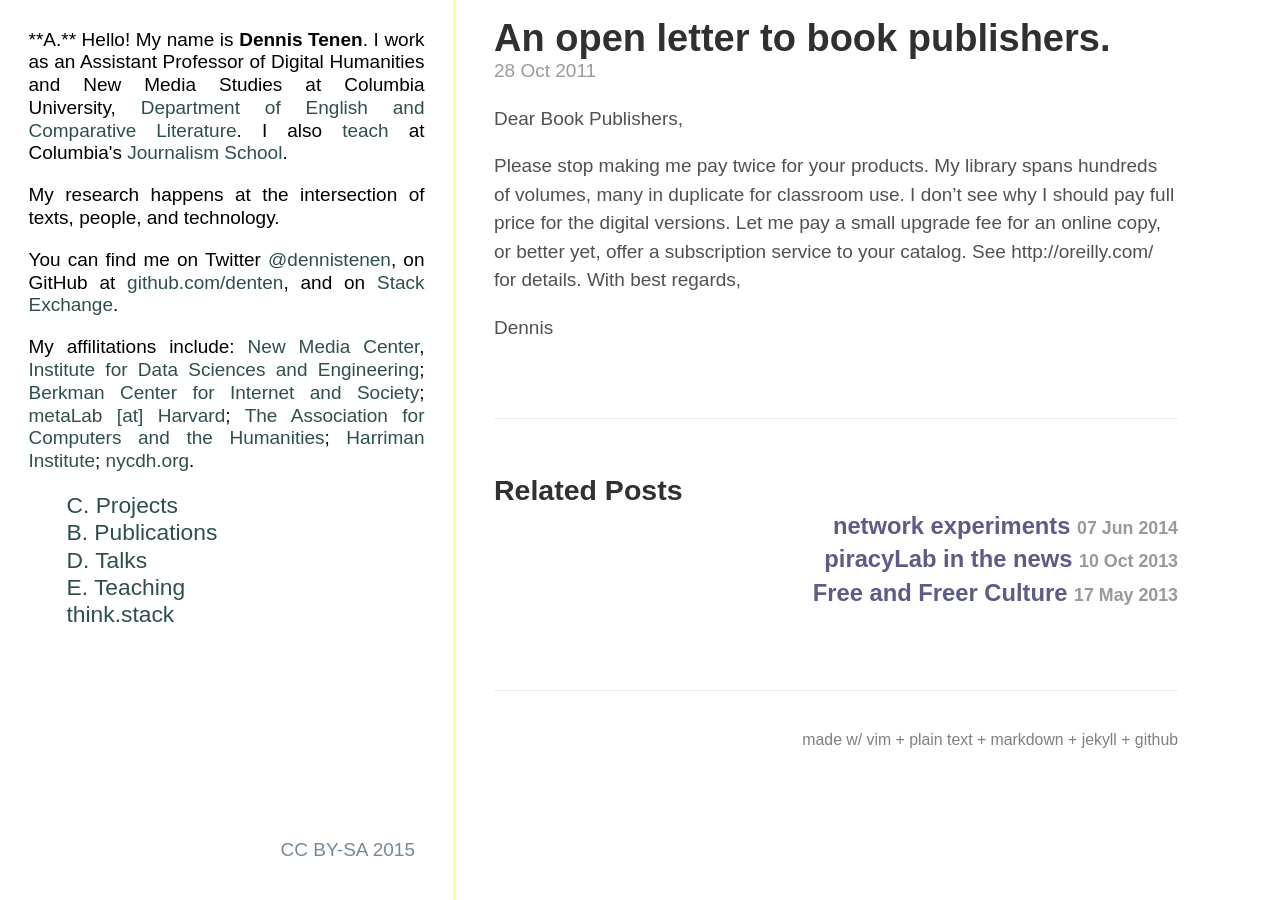
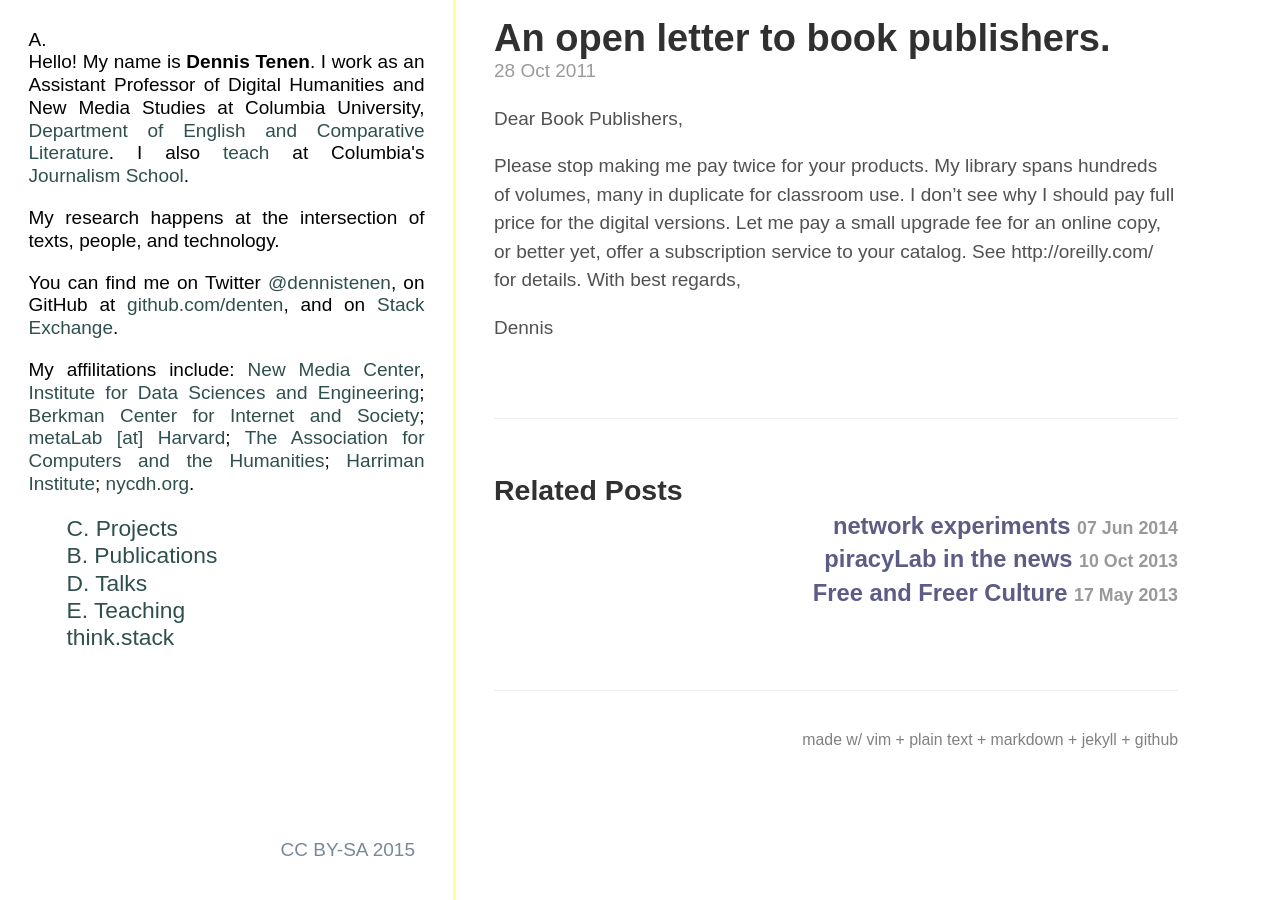
Before and after one commit to denten/denten.github.io, a Jekyll site: the page built from _posts/2011-10-28-an-open-letter-to-book-publishers.markdown, in a window 1280 px wide. Built offline with Jekyll 4.4.1, drawn with Linux system fonts in a browser that asks for light colours; some web fonts are replaced.

Commit message:
updating bio

```diff
--- a/_includes/CV/archive/bio.md
+++ b/_includes/CV/archive/bio.md
@@ -1,4 +1,4 @@
-<p>**A.** Hello! My name is <b>Dennis Tenen</b>. I work as an Assistant Professor of Digital Humanities and New Media Studies at Columbia University, <a href="http://english.columbia.edu/people/profile/453">Department of English and Comparative Literature</a>. I also <a href="https://github.com/ledeprogram/courses">teach</a> at Columbia's <a href="http://www.journalism.columbia.edu/page/1058-the-lede-program-an-introduction-to-data-practices/906">Journalism School</a>.</p>
+<p>Hello! My name is <b>Dennis Tenen</b>. I work as an Assistant Professor of Digital Humanities and New Media Studies at Columbia University, <a href="http://english.columbia.edu/people/profile/453">Department of English and Comparative Literature</a>. I also <a href="https://github.com/ledeprogram/courses">teach</a> at Columbia's <a href="http://www.journalism.columbia.edu/page/1058-the-lede-program-an-introduction-to-data-practices/906">Journalism School</a>.</p>
 
 <p>My research happens at the intersection of texts, people, and technology.</p>
 
--- a/_includes/sidebar.html
+++ b/_includes/sidebar.html
@@ -1,7 +1,7 @@
 <div class="sidebar">
     <div class="sidebar-about">
         <!-- <h1><a href="/"> {{ site.title }} </a></h1> -->
-        {% include CV/archive/bio.md %}
+        <bold>A.</bold> {% include CV/archive/bio.md %}
     </div>
 
     <!-- show all pages except for garbage ones-->
```
